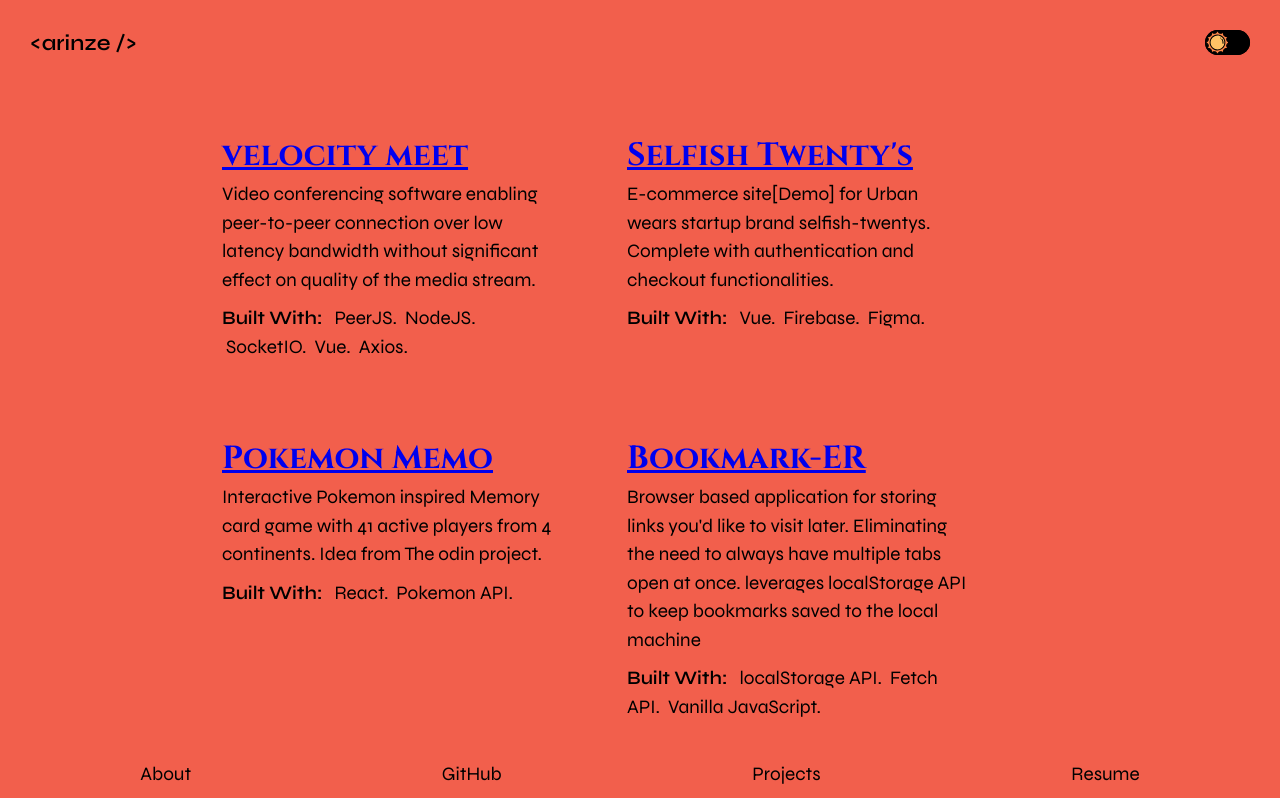
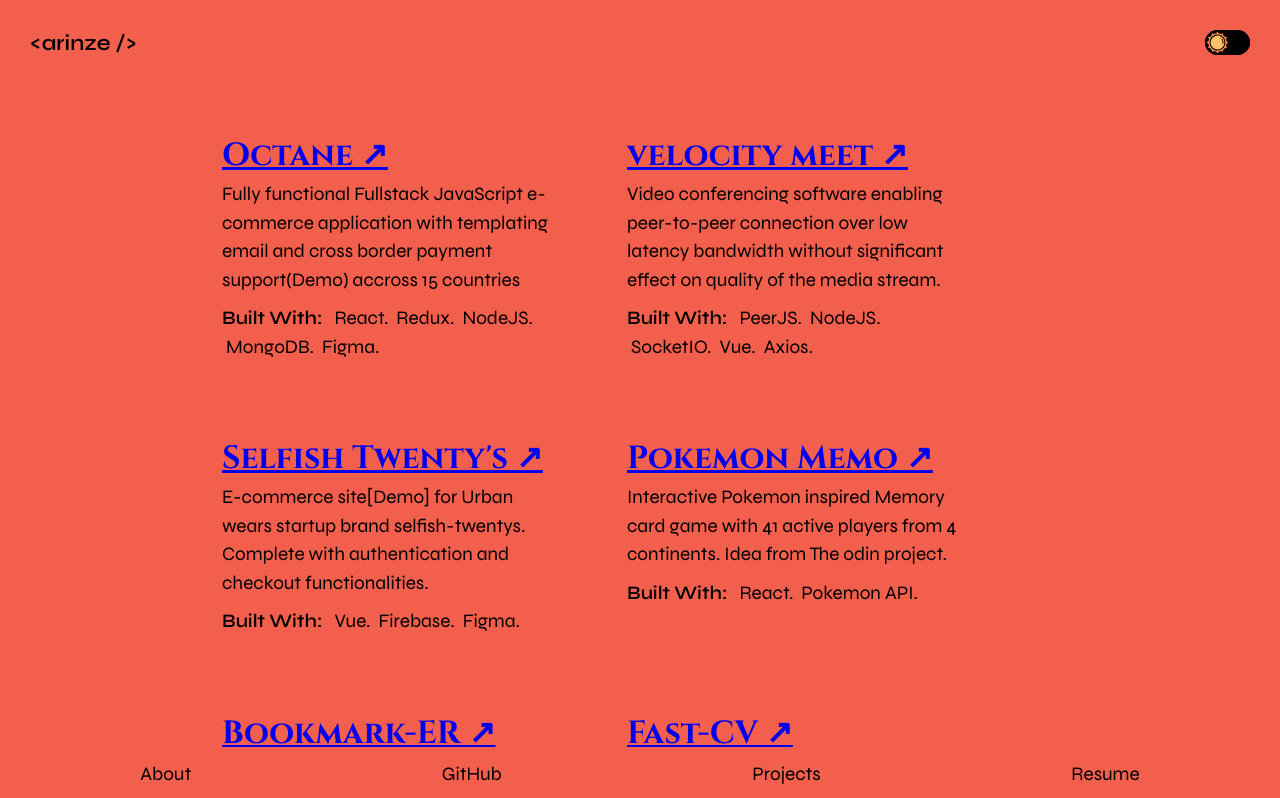
Before and after one commit to arinze19/portfolio, a Vue app: page /projects in a window 1280 px wide. Shown: the top 798 px of the page. Built offline with nearby package versions, Linux system fonts and the light colour scheme.

Commit message:
enhancements

```diff
--- a/src/components/lists/ProjectItem.vue
+++ b/src/components/lists/ProjectItem.vue
@@ -1,7 +1,7 @@
 <template>
   <div>
     <a :href="link" target="_blank">
-      <h1>{{ name }}</h1>
+      <h1>{{ name }} ↗</h1>
     </a>
     <p>
       {{ description }}
--- a/src/components/pages/About.vue
+++ b/src/components/pages/About.vue
@@ -10,9 +10,9 @@
     <h2>Who?</h2>
     <p>
       So, who is this guy, you may be wondering . well to put it simply, I am a
-      software developer obsessed with making pixel perfect interfaces for web users.
+      Fullstack JavaScript Engineer with a focus on frontend technologies and building user interfaces
       <br />
-      I write my code majorly in JavaScript and use frameworks like react and vue extensively for creating
+      I write my code majorly in JavaScript/TypeScript and use frameworks like react and vue extensively for creating
       complex frontend application logic.
       <br />
       My API's are written in NodeJs(Express). I also
@@ -34,7 +34,7 @@
     <p>
       If you have a question or want to collaborate on making products that affect millions of
       people positively?
-      <a href="mailto:arinze19@outlook.com">Say Hi 📫</a>
+      <a href="mailto:me@arinzeobi.com">Say Hi 📫</a>
     </p>
   </main>
 </template>
--- a/src/components/pages/Home.vue
+++ b/src/components/pages/Home.vue
@@ -4,11 +4,11 @@
       <div class="icon">🌪️</div>
       <h1>Hey there! I'm Arinze.</h1>
       <p>
-        A problem solving, ever learning software developer with an eye for
+        A problem solving, ever learning software engineer with an eye for
         pixel perfect designs. Also ecstatic about start-ups and looking to make an impact in
         e-commerce and fin-tech.
       </p>
-      <a href="mailto:arinze19@outlook.com"> Lets chat 📫</a>
+      <a href="mailto:me@arinzeobi.com"> Lets chat 📫</a>
     </div>
   </main>
 </template>
--- a/src/components/pages/ProjectList.vue
+++ b/src/components/pages/ProjectList.vue
@@ -21,6 +21,12 @@ export default {
   data() {
     return {
       projects: [
+        {
+          name: "Octane",
+          link: "https://arinze19.github.io/TOP-React-project-4/",
+          description: "Fully functional Fullstack JavaScript e-commerce application with templating email and cross border payment support(Demo) accross 15 countries ",
+          tools: ["React", "Redux", "NodeJS", "MongoDB", "Figma"],
+        },
         {
           name: "velocity meet",
           link: "https://velocity-meet.netlify.app",
```
Also changed, not shown: 1 other file (tests, documents, lock files or other folders).
